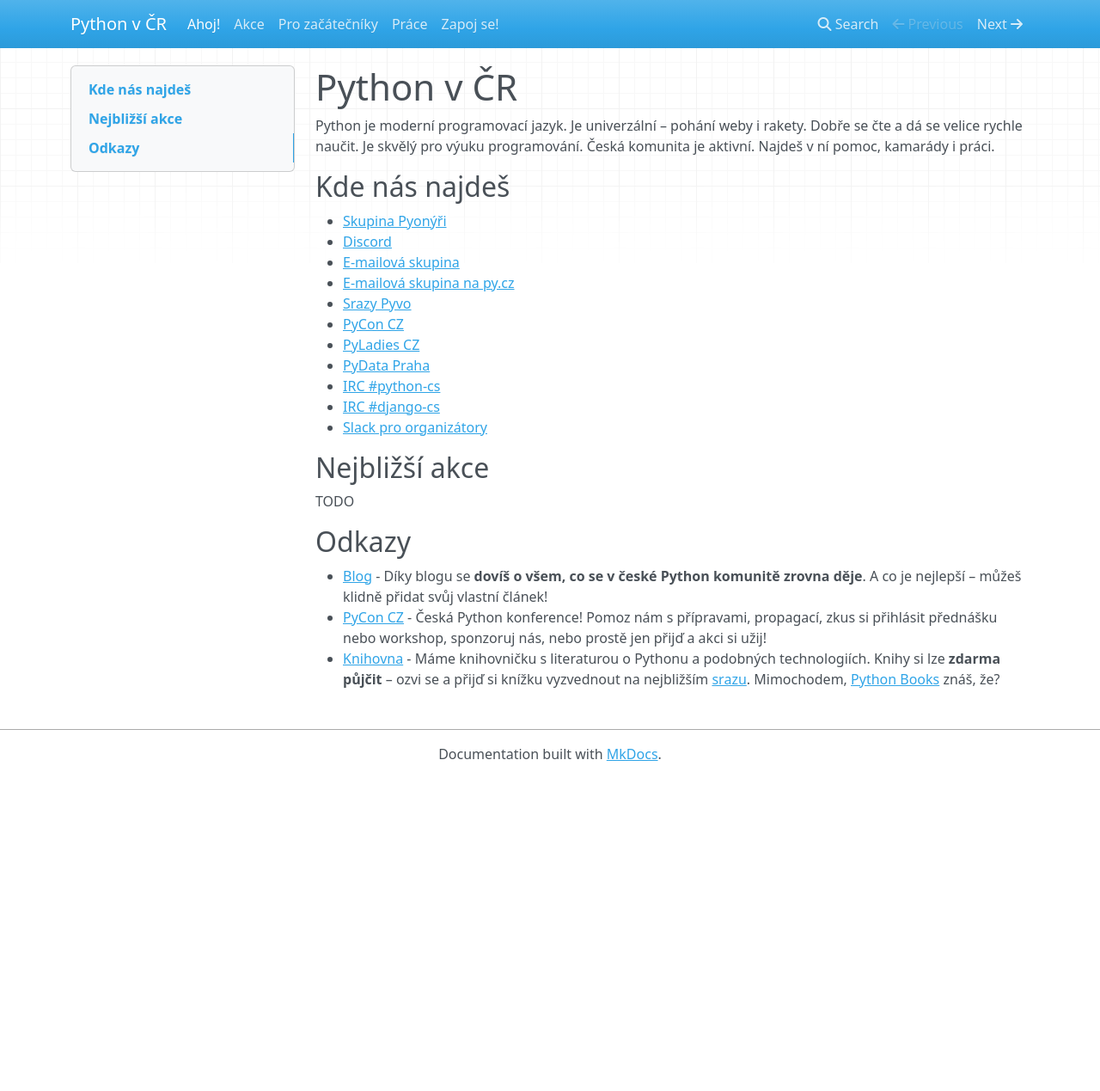
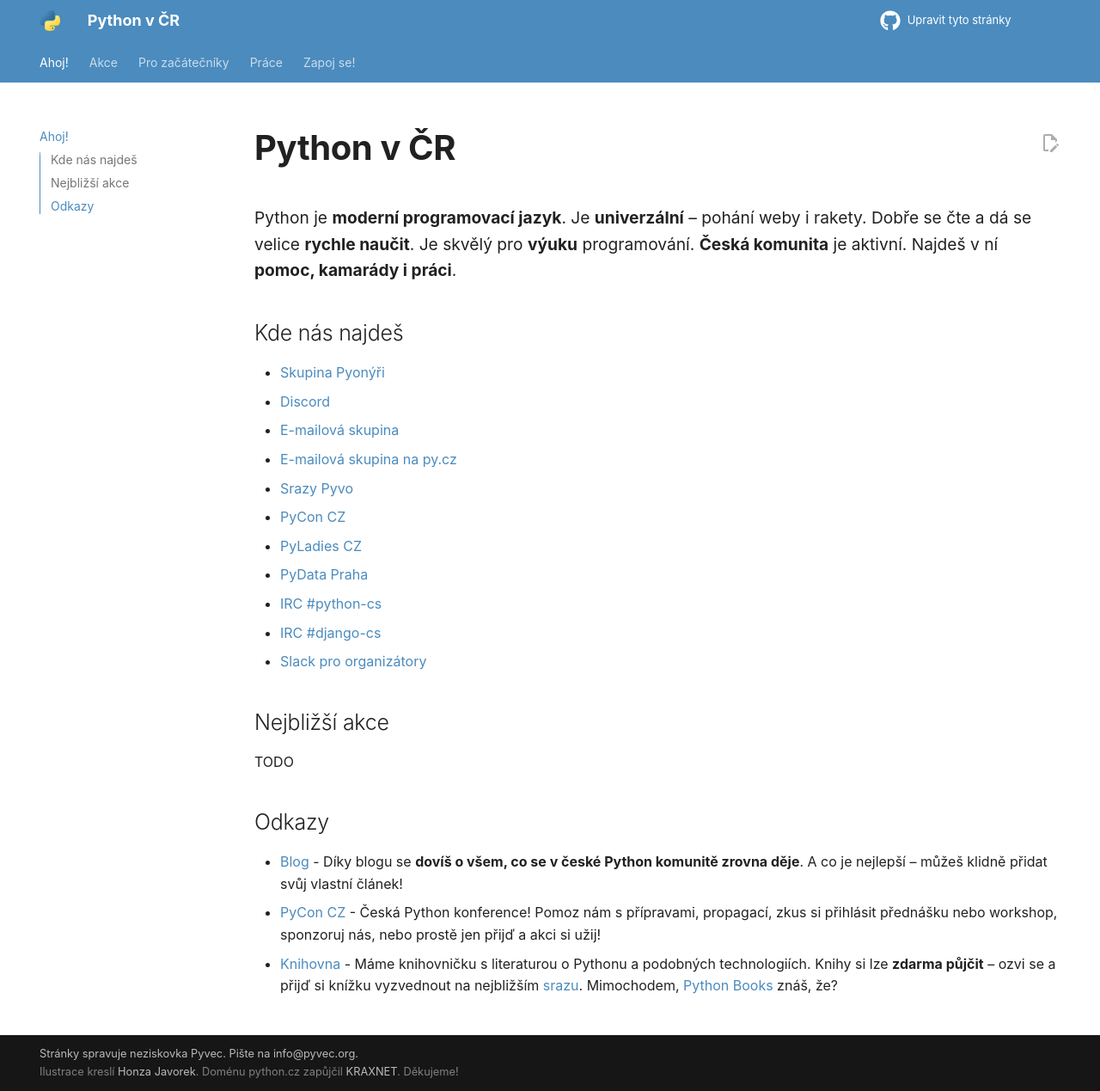
Before and after one commit to pyvec/python.cz, an MkDocs documentation site: the page built from docs/index.md, in a window 1280 px wide and 1269 px high. Shown: the whole window at 86% size. Built offline with MkDocs 1.6.1 and Material for MkDocs 9.7.7, drawn with Linux system fonts in a browser that asks for light colours; nearby versions of some CDN libraries; comment, search, counter and statistics services are not loaded.

Commit message:
customize the theme

```diff
--- /dev/null
+++ b/docs/css/extra.css
@@ -0,0 +1,22 @@
+:root {
+  --md-primary-fg-color: #4b8bbe;
+  --md-accent-fg-color: #306998;
+  --md-primary-fg-color--dark: #306998;
+}
+
+.md-typeset h1 {
+  color: var(--md-default-fg-color);
+  font-weight: 700;
+  font-size: 2.5em;
+  margin-bottom: 1em;
+}
+
+.md-content {
+  padding-bottom: 2em;
+}
+
+.lead {
+  font-size: 1.2em;
+  font-weight: 400;
+  line-height: 1.6em;
+}
--- a/docs/index.md
+++ b/docs/index.md
@@ -1,8 +1,10 @@
 # Python v ČR
 
-Python je moderní programovací jazyk. Je univerzální – pohání weby i rakety.
-Dobře se čte a dá se velice rychle naučit. Je skvělý pro výuku programování.
-Česká komunita je aktivní. Najdeš v ní pomoc, kamarády i práci.
+<div class="lead" markdown="1">
+Python je **moderní programovací jazyk**. Je **univerzální** – pohání weby i rakety.
+Dobře se čte a dá se velice **rychle naučit**. Je skvělý pro **výuku** programování.
+**Česká komunita** je aktivní. Najdeš v ní **pomoc, kamarády i práci**.
+</div>
 
 ## Kde nás najdeš
 
--- a/mkdocs.yml
+++ b/mkdocs.yml
@@ -1,5 +1,8 @@
 site_name: Python v ČR
 site_url: https://python.cz/
+
+repo_url: https://github.com/pyvec/python.cz
+repo_name: Upravit tyto stránky
 
 nav:
   - Ahoj!: index.md
@@ -9,12 +12,33 @@ nav:
   - Zapoj se!: zapojse.md
 
 theme:
-  name: mkdocs
-  locale: cs
+  name: material
+  logo: images/logo.svg
+  favicon: images/favicon.ico
+  language: cs
+  palette:
+    primary: custom
+    accent: custom
+  font: false
+  features:
+    - navigation.tabs
+    - navigation.path
+    - toc.integrate
+    - content.action.edit
+  custom_dir: overrides
+  icon:
+    repo: fontawesome/brands/github
+  edit_uri: edit/main/docs/
 
 markdown_extensions:
   - toc:
-      toc_depth: '2-2'
+      toc_depth: 2-2
       permalink: '#'
       permalink_title: Odkaz na tuto sekci
   - attr_list
+  - md_in_html
+
+extra_css:
+  - css/extra.css
+
+plugins: []
--- /dev/null
+++ b/overrides/partials/copyright.html
@@ -0,0 +1,8 @@
+<div class="md-copyright">
+  <div class="md-copyright__highlight">
+    Stránky spravuje neziskovka <a href="https://pyvec.org/" target="_blank" rel="noopener">Pyvec</a>.
+    Pište na <a href="mailto:info@pyvec.org">info@pyvec.org</a>.
+  </div>
+  Ilustrace kreslí <a href="https://honzajavorek.cz/" target="_blank" rel="noopener">Honza Javorek</a>.
+  Doménu python.cz zapůjčil <a href="https://xnet.cz/" target="_blank" rel="noopener">KRAXNET</a>. Děkujeme!
+</div>
--- a/pyproject.toml
+++ b/pyproject.toml
@@ -14,6 +14,7 @@ pythoncz = "pythoncz:main"
 [tool.poetry.dependencies]
 python = "3.11.*"
 mkdocs = "1.5.2"
+mkdocs-material = "^9.2.3"
 
 [tool.poetry.group.dev.dependencies]
 pytest = "7.4.0"
```
Also changed, not shown: README.md (+7 -3 lines), docs/akce.md (+5 -1 lines), docs/prace.md (+11 -7 lines), docs/zacatecnici.md (+5 -6 lines), docs/images/favicon.ico (added), docs/images/logo.svg (added), 1 other file.
